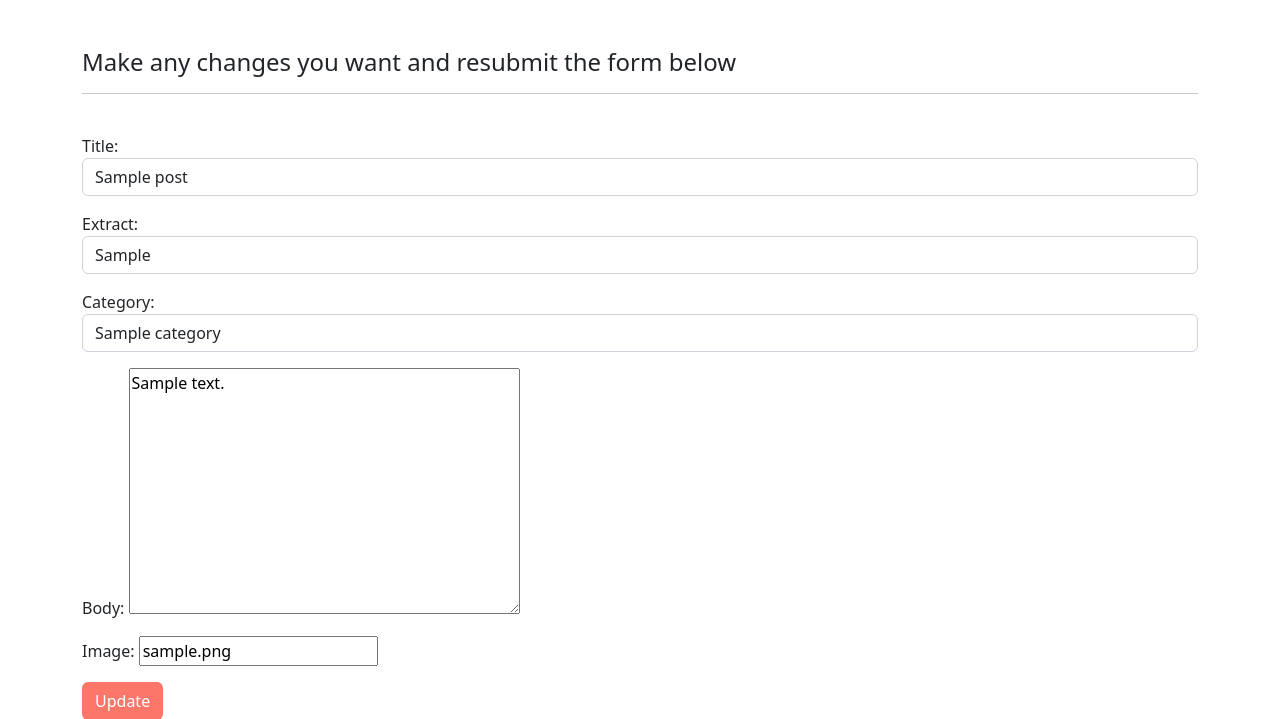
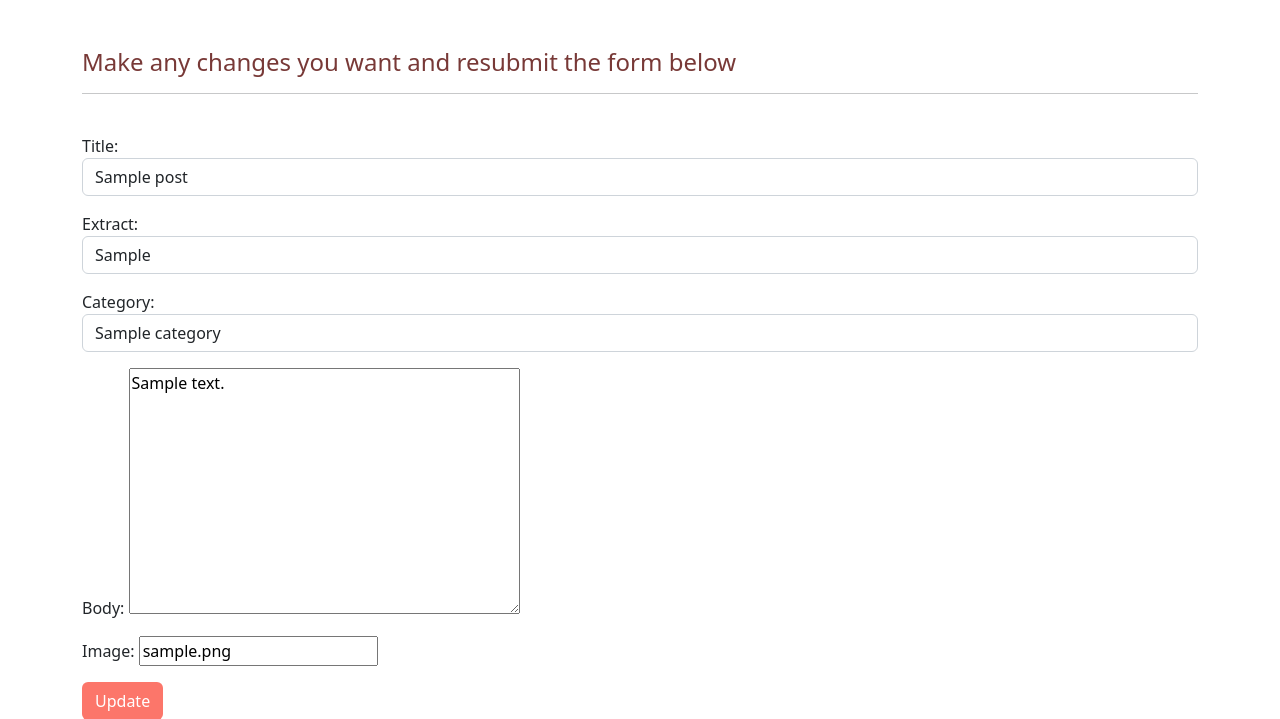
Before and after one commit to dantaylor28/the-food-blog, a Django app: a page that uses templates/edit_post.html in a window 1280 px wide. Shown: the part 104-823 px from the top of the page. Run offline with Django 3.2, Linux system fonts and the light colour scheme; a user stored in the database is signed in; tables that the repository leaves empty hold one stand-in row (values such as "Sample post"); some libraries are stand-ins or nearby versions.

Commit message:
Change text color on edit_post.html

```diff
--- a/templates/edit_post.html
+++ b/templates/edit_post.html
@@ -8,7 +8,7 @@
 <div class="container mt-5">
     {% if user.is_authenticated %}
         {% if user.id == post.author.id %}
-            <h4>Make any changes you want and resubmit the form below</h4>
+            <h4 class="brown-txt">Make any changes you want and resubmit the form below</h4>
             <hr>
             <br>
             <form method="POST" enctype="multipart/form-data">
```
